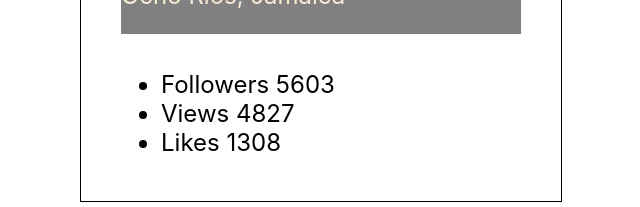
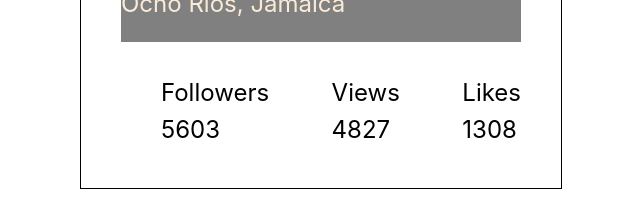
Before and after one commit to RomanVBohdanov22/goit-react-hw-01-components, a React (Create React App) app: page / in a window 1280 px wide. Shown: the part 537-744 px from the top of the page, without its empty margins (319-959 px from the left). Built offline with nearby package versions, Linux system fonts and the light colour scheme.

Commit message:
css for profile

```diff
--- a/src/components/profile/Profile.css
+++ b/src/components/profile/Profile.css
@@ -12,3 +12,22 @@
   background-color: gray;
   color: antiquewhite;
 }
+.avatar {
+  display: block;
+  max-width: 100%;
+  height: auto;
+}
+
+.stats {
+  display: flex;
+  flex-direction: row;
+  justify-content: space-between;
+  gap: 8px;
+}
+
+.stats li {
+  display: flex;
+  flex-direction: column;
+  justify-content: space-between;
+  gap: 8px;
+}
```
